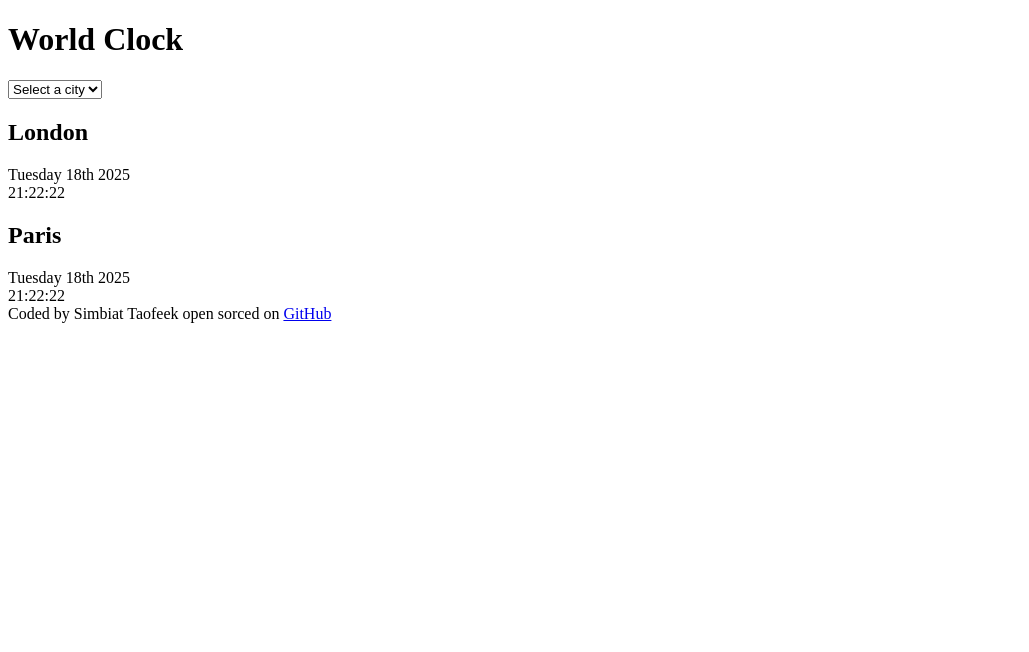
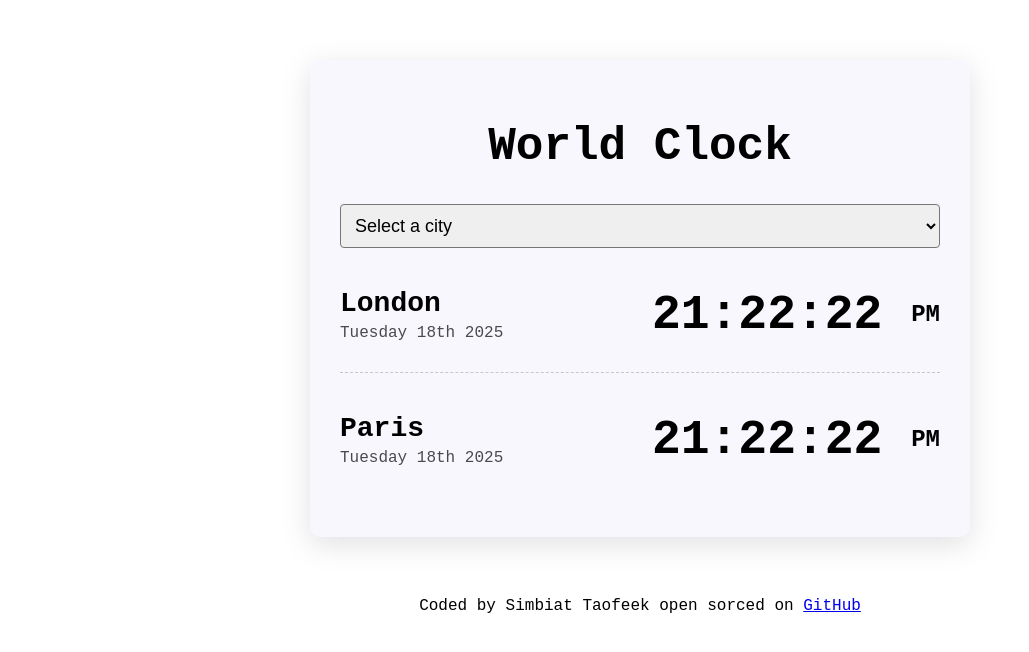
Before and after one commit to Simbiat23/World-Clock, a plain HTML site: page index.html in a window 1280 px wide. Shown: the whole page, without its empty margins (0-1029 px from the left). Drawn offline with Linux system fonts and the light colour scheme.

Commit message:
styled page with css

```diff
--- a/index.html
+++ b/index.html
@@ -7,26 +7,30 @@
     <link rel="stylesheet" href="/src/style.css" />
   </head>
   <body>
-    <div>
+    <div class="container">
       <header>
         <h1>World Clock</h1>
       </header>
       <main>
-        <select>
+        <select class="city">
           <option value="">Select a city</option>
           <option value="">London</option>
           <option value="">Paris</option>
           <option value="">Tokyo</option>
         </select>
         <div class="cities">
-          <h2>London</h2>
-          <div class="date">Tuesday 18th 2025</div>
-          <div class="time">21:22:22</div>
+          <div>
+            <h2>London</h2>
+            <div class="date">Tuesday 18th 2025</div>
+          </div>
+          <div class="time">21:22:22 <small>PM</small></div>
         </div>
         <div class="cities">
-          <h2>Paris</h2>
-          <div class="date">Tuesday 18th 2025</div>
-          <div class="time">21:22:22</div>
+          <div>
+            <h2>Paris</h2>
+            <div class="date">Tuesday 18th 2025</div>
+          </div>
+          <div class="time">21:22:22 <small>PM</small></div>
         </div>
       </main>
     </div>
--- a/src/style.css
+++ b/src/style.css
@@ -0,0 +1,55 @@
+body {
+  background: #ffffff;
+  font-family: "Courier New", Courier, monospace;
+}
+.container {
+  max-width: 600px;
+  margin: 60px auto;
+  background: #f9f7fe;
+  padding: 30px;
+  border-radius: 10px;
+  box-shadow: rgba(100, 100, 111, 0.2) 0px 7px 29px 0px;
+}
+
+h1 {
+  font-size: 46px;
+  text-align: center;
+}
+h2 {
+  margin: 0 0 5px;
+  font-size: 28px;
+}
+select {
+  display: block;
+  width: 100%;
+  border-radius: 4px;
+  padding: 10px;
+  font-size: 18px;
+}
+.cities {
+  display: flex;
+  justify-content: space-between;
+  margin: 10px 0;
+  border-bottom: 1px dashed rgba(0, 0, 0, 0.2);
+  padding: 30px 0;
+}
+.cities:last-child {
+  border: none;
+}
+
+.date {
+  opacity: 0.7;
+}
+.time {
+  font-weight: bold;
+  font-size: 48px;
+}
+small {
+  font-size: 24px;
+  line-height: 46px;
+  vertical-align: middle;
+}
+footer {
+  text-align: center;
+  font-size: 16px;
+}
```
